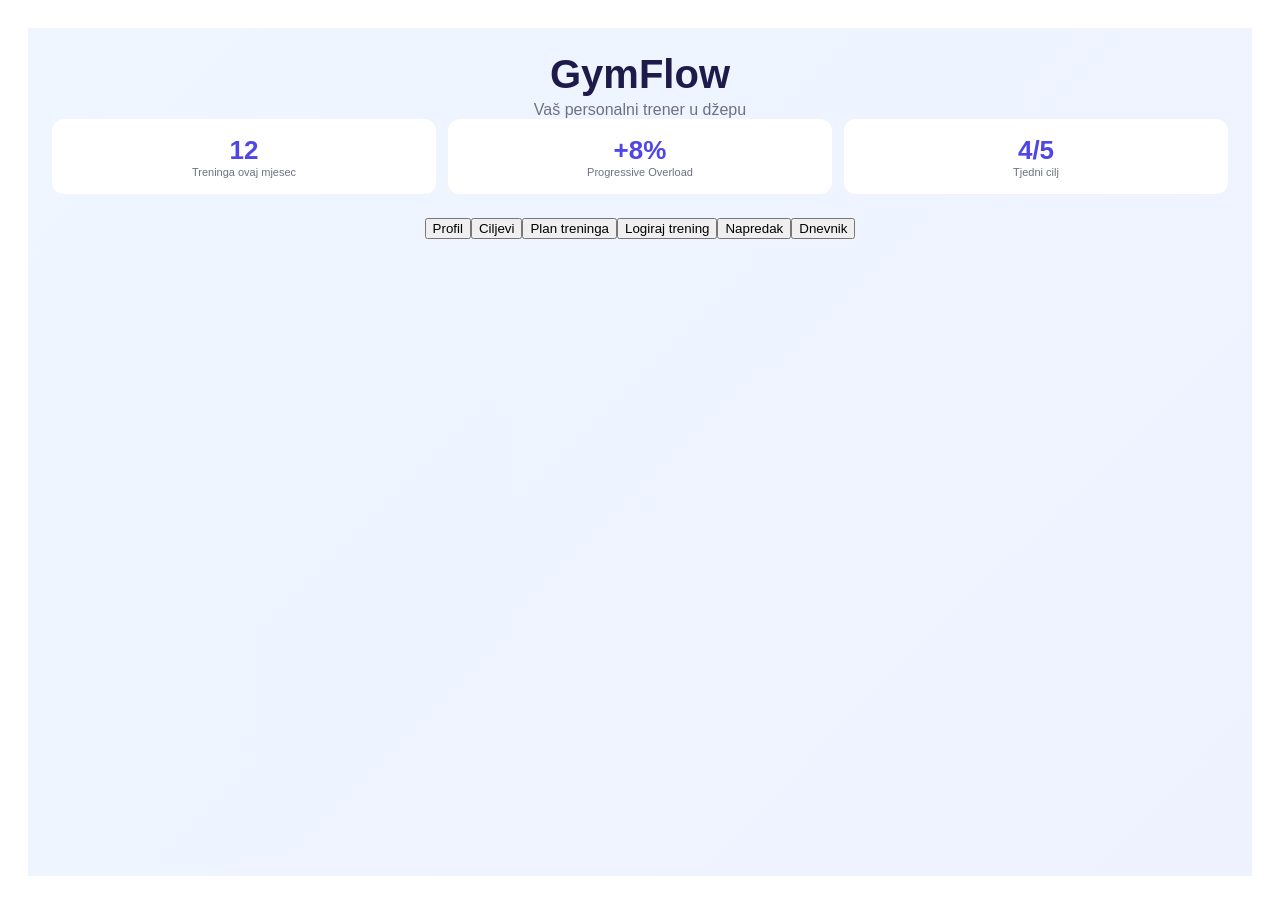
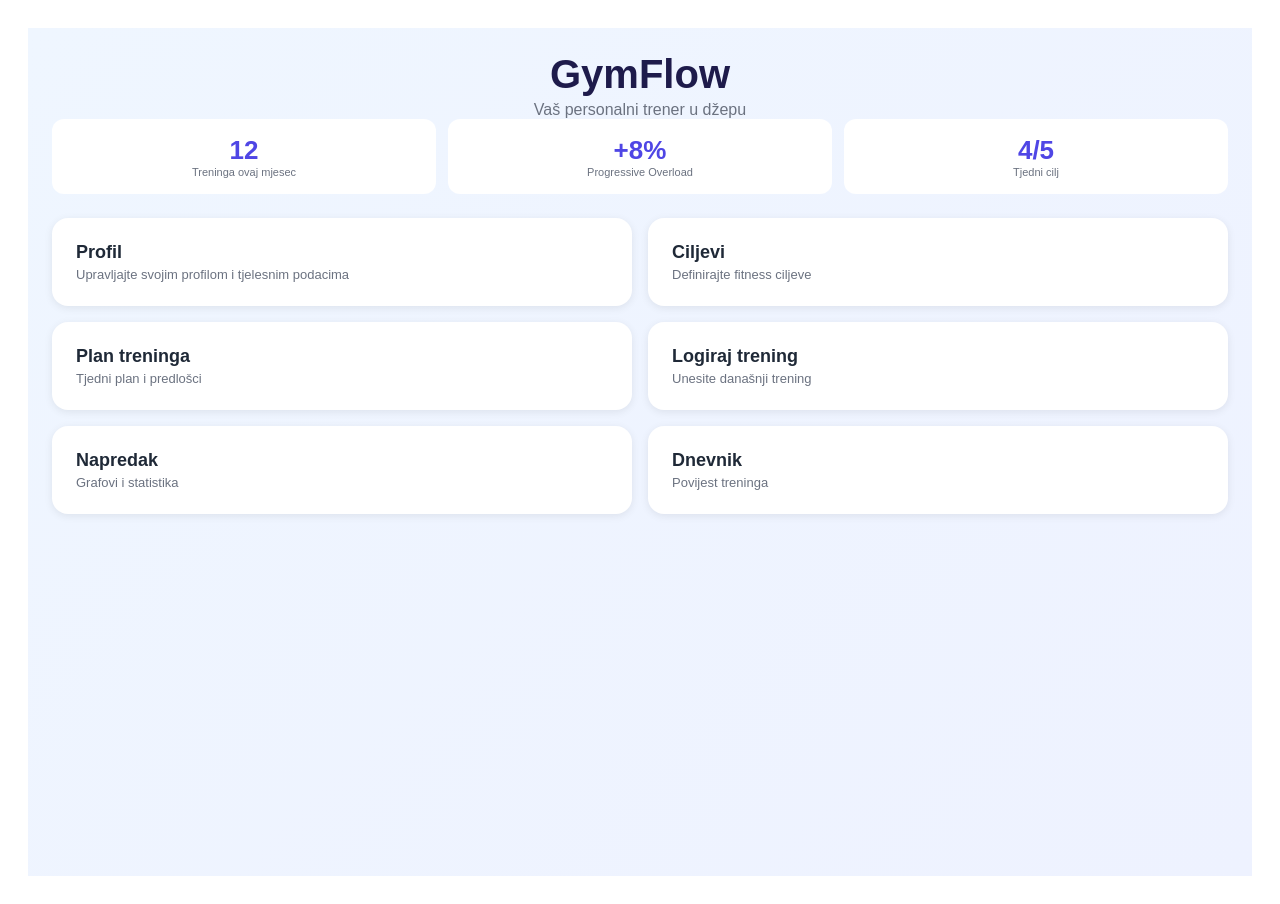
Before and after one commit to brkmika/gymflow, a Vue app in the folder vue-GymFlow/: page / in a window 1280 px wide. Built offline with nearby package versions, Linux system fonts and the light colour scheme.

Commit message:
dovrsio sam style scoped do kraja i uspio sam napraviti design dugma kao sta je u prototipu - bilo je lakse nego sta sam ocekivao

```diff
--- a/vue-GymFlow/src/views/HomeView.vue
+++ b/vue-GymFlow/src/views/HomeView.vue
@@ -21,12 +21,36 @@
     </div>
 
    <div class="menu-grid">
-    <button @click="navigate('profil')">Profil</button>
-    <button @click="navigate('ciljevi')">Ciljevi</button>
-    <button @click="navigate('plan-treninga')">Plan treninga</button>
-    <button @click="navigate('logiraj-trening')">Logiraj trening</button>
-    <button @click="navigate('napredak')">Napredak</button>
-    <button @click="navigate('dnevnik')">Dnevnik</button>
+    <button class="menu-card" @click="navigate('profil')">
+        <h3> Profil </h3>
+        <p>Upravljajte svojim profilom i tjelesnim podacima</p>
+    </button>
+    <button class="menu-card" @click="navigate('ciljevi')">
+        <h3> Ciljevi </h3>
+        <p>Definirajte fitness ciljeve</p>
+    </button>
+    <button class="menu-card" @click="navigate('plan-treninga')">
+        <h3> Plan treninga </h3>
+        <p>Tjedni plan i predlošci</p>
+    </button>
+    <button class="menu-card" @click="navigate('logiraj-trening')">
+        <h3> Logiraj trening </h3>
+        <p>Unesite današnji trening</p>
+    </button>
+    <button class="menu-card" @click="navigate('napredak')">
+        <h3> Napredak </h3>
+        <p>Grafovi i statistika</p>
+    </button>
+    <button class="menu-card" @click="navigate('dnevnik')">
+        <h3> Dnevnik </h3>
+        <p>Povijest treninga</p>
+    </button>
+
+<!-- trebamo jos dodati ikone na dugma i trebamo ovaj logiraj trening napravit u posebnoj boji-->
+ <!-- mozda bi isto bilo dobro da stavimo ovaj gymflow logo ipak skroz ljevo a ne u sredinu-->
+  <!-- I da mozda stavimo malo veci padding izmedu naslova i ovih dugma i stagod vec-->
+   <!-- Nakon toga mozemo krenuti na routanje svakog dugma u svoj poseban tab i krenut radit funkcionalni dio-->
+
    </div>
    </div>
 </template>
@@ -97,6 +121,48 @@ const navigate = (screen) => {
     color: #6b7280;
 }
 
-/* treba jos menu gumbe, pitaj AI */
+/* Menu card */
+.menu-grid {
+    display: grid;
+    grid-template-columns: repeat(2, 1fr);
+    gap: 16px;
+}
+
+.menu-card {
+    background: white;
+    border-radius: 16px;
+    padding: 24px;
+    border: none;
+    cursor:pointer;
+    text-align: left;
+    box-shadow: 0 2px 8px rgba(0,0,0,0.08);
+}
+
+
+.menu-card:hover {
+    box-shadow: 0 6px 20px rgba(0,0,0,0.12);
+}
+
+.menu-card h3 {
+    font-size: 18px;
+    font-weight: 600;
+    color: #1f2937;
+    margin: 0 0 4px;
+}
+
+.menu-card p {
+    font-size: 13px;
+    color: #6b7280;
+    margin: 0;
+}
+
+.menu-card.highlight h3 {
+    color: white;
+}
+
+.menu-card.highlight p {
+    color: #c7d2fe;
+}
+
 
 </style>
```
